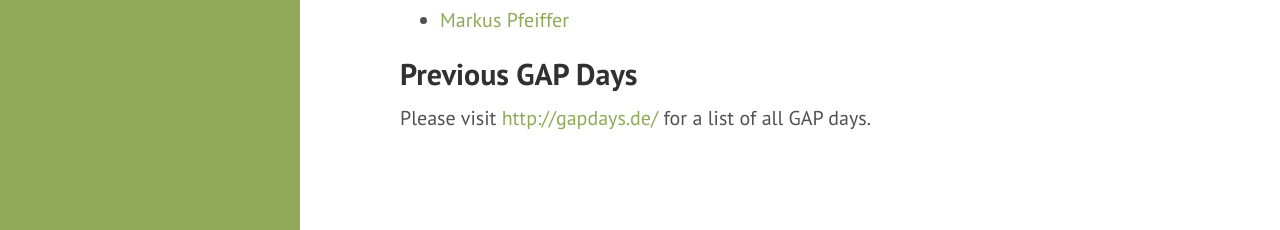
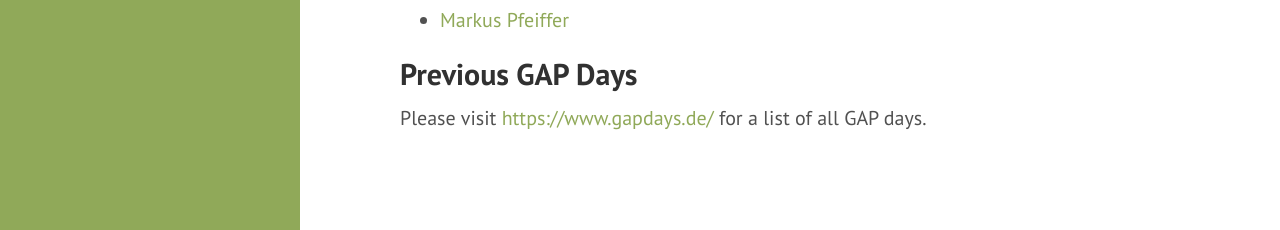
Before and after one commit to gapdays/gap-jupyter-days2018, a Jekyll site: the page built from index.md, in a window 1280 px wide and 900 px high, scrolled down 632 px. Shown: the part 667-897 px from the top of the window. Built offline with Jekyll 4.4.1, drawn with Linux system fonts in a browser that asks for light colours; part of the change alters nothing that is shown.

Commit message:
Update some URLs

```diff
--- a/_config.yml
+++ b/_config.yml
@@ -10,7 +10,7 @@ title:            'Jupyter in GAP and other CAS'
 tagline:          'GAP Jupyter Days'
 description:      'Workshop June 4th - June 8th 2018'
 location:         'University of St Andrews'
-url:              http://gapdays.de
+url:              https://www.gapdays.de
 baseurl:          /gap-jupyter-days2018
 
 
--- a/_includes/sidebar.html
+++ b/_includes/sidebar.html
@@ -29,7 +29,7 @@
       {% endfor %}
 
       <br>
-      <a class="sidebar-nav-item minor" href="http://gapdays.de/">Other GAP days</a>
+      <a class="sidebar-nav-item minor" href="https://www.gapdays.de/">Other GAP days</a>
 
     </nav>
   </div>
--- a/index.md
+++ b/index.md
@@ -54,4 +54,4 @@ If you have questions or suggestions, please contact the organizers:
 
 ## Previous GAP Days
 
-Please visit <http://gapdays.de/> for a list of all GAP days.
+Please visit <https://www.gapdays.de/> for a list of all GAP days.
```
Also changed, not shown: README.md.
